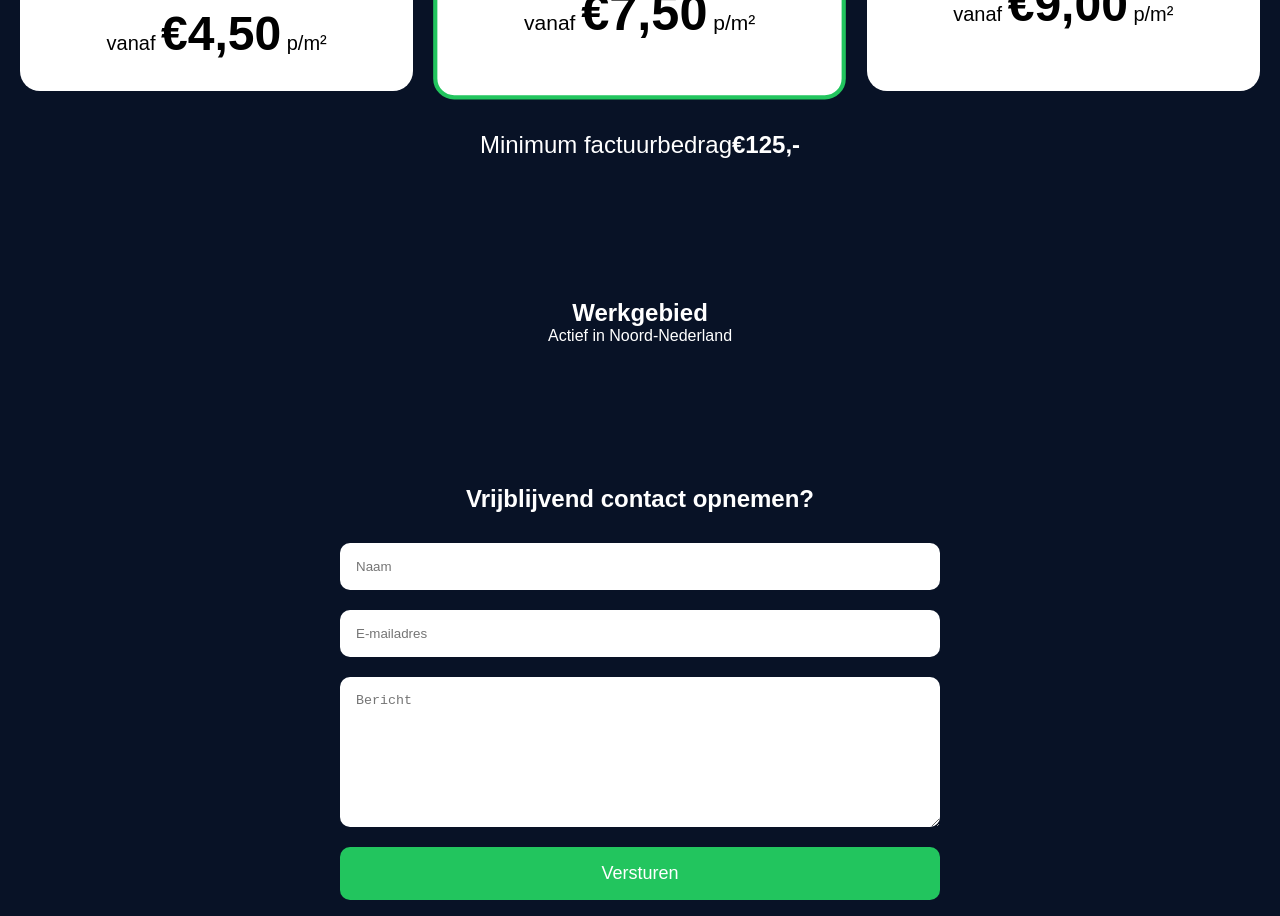
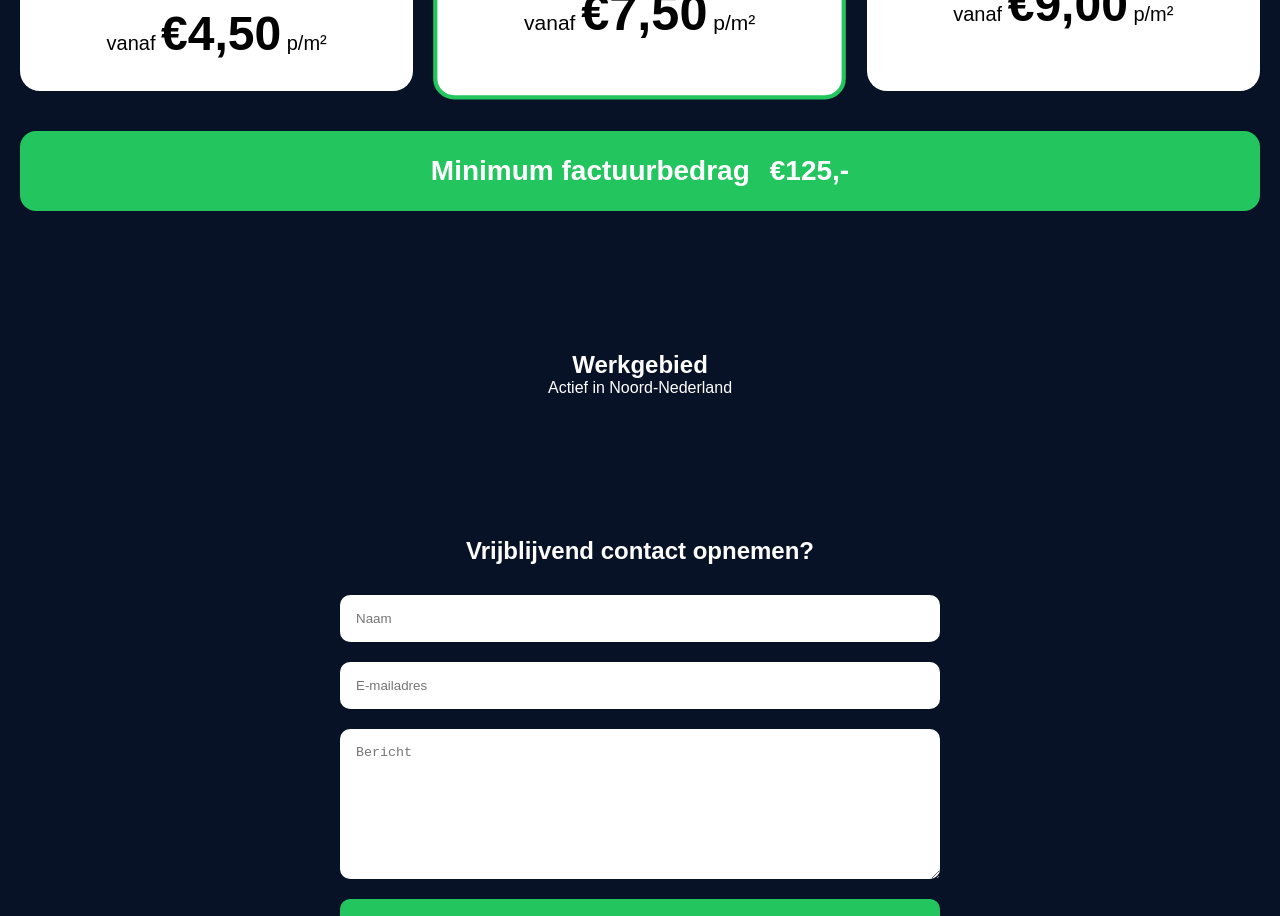
Before and after one commit to dannymanting123-ai/steenfris-website, a React (Vite) app: page / in a window 1280 px wide. Shown: the part 1280-2196 px from the top of the page. Built offline with nearby package versions, Linux system fonts and the light colour scheme.

Commit message:
Update index.css

```diff
--- a/src/index.css
+++ b/src/index.css
@@ -134,7 +134,16 @@ body {
 
 .minimum {
   margin-top: 40px;
-  font-size: 24px;
+  background: #22c55e;
+  color: white;
+  padding: 24px;
+  border-radius: 16px;
+  font-size: 28px;
+  display: flex;
+  justify-content: center;
+  align-items: center;
+  gap: 20px;
+  font-weight: bold;
 }
 
 .service-area {
```
